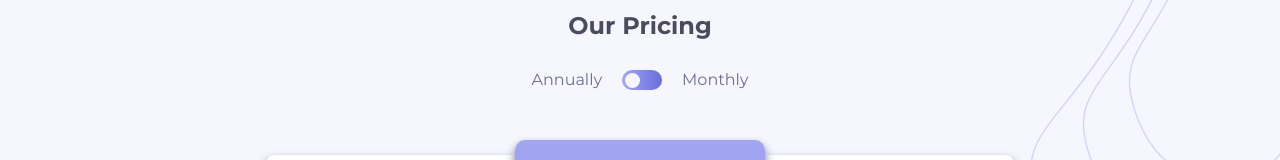
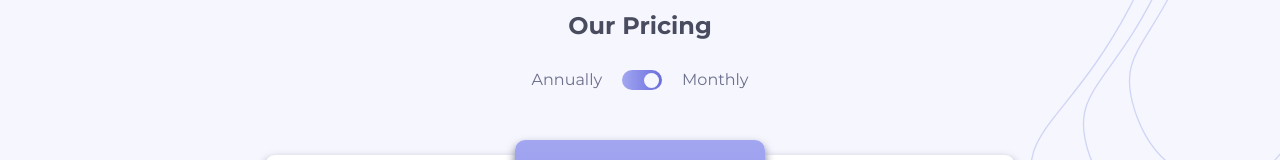
Before and after one commit to WesSno/Pricing-Toggle-Component, a React (Vite) app: page / in a window 1280 px wide. Shown: the part 137-297 px from the top of the page. Built offline with nearby package versions, Linux system fonts and the light colour scheme.

Commit message:
fixed slider

```diff
--- a/src/App.css
+++ b/src/App.css
@@ -64,7 +64,7 @@ header .toggle-pricing {
   content: "";
   height: 15px;
   width: 15px;
-  left: 3px;
+  right: 3px;
   bottom: 2.5px;
   background-color: var(--blue-50);
   transition: 0.4s ease;
@@ -72,7 +72,7 @@ header .toggle-pricing {
 }
 
 input:checked + .slider:before {
-  transform: translateX(19px);
+  transform: translateX(-19px);
 }
 
 /************ CARD ***************/
```
